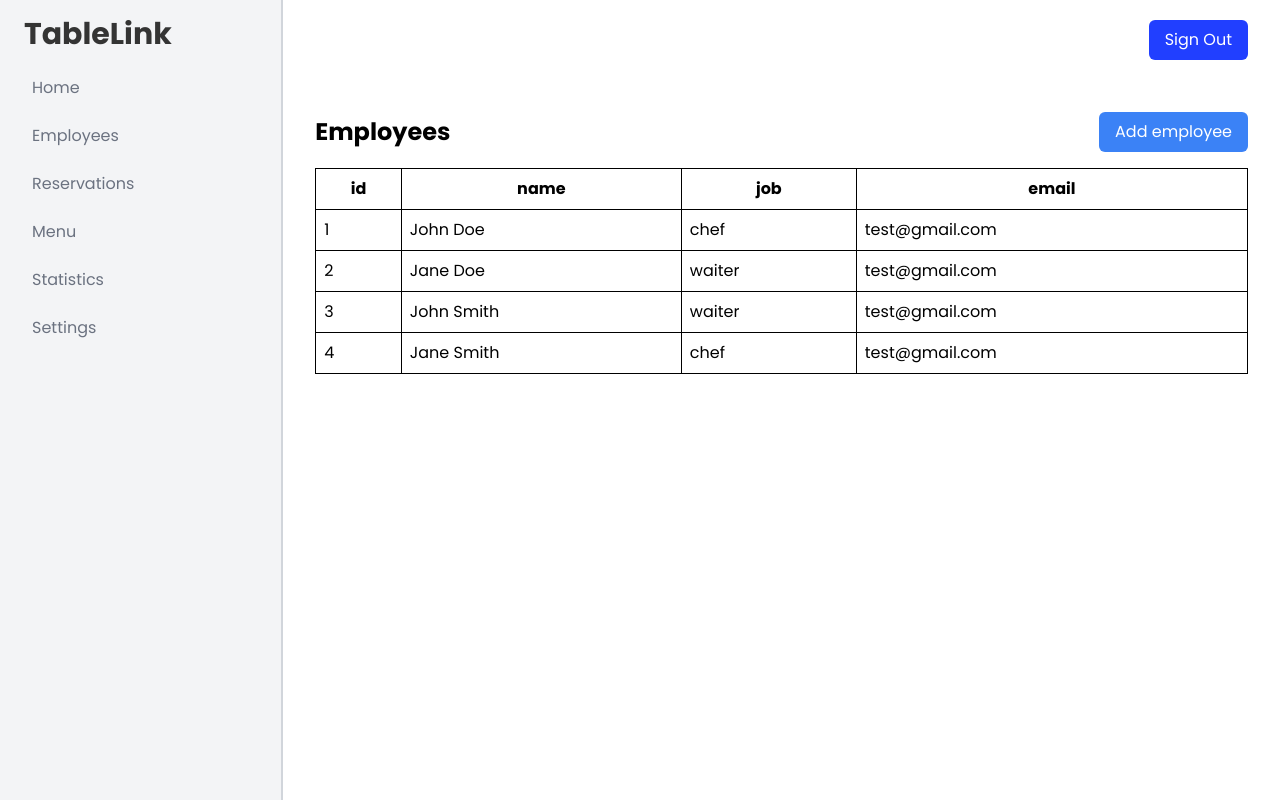
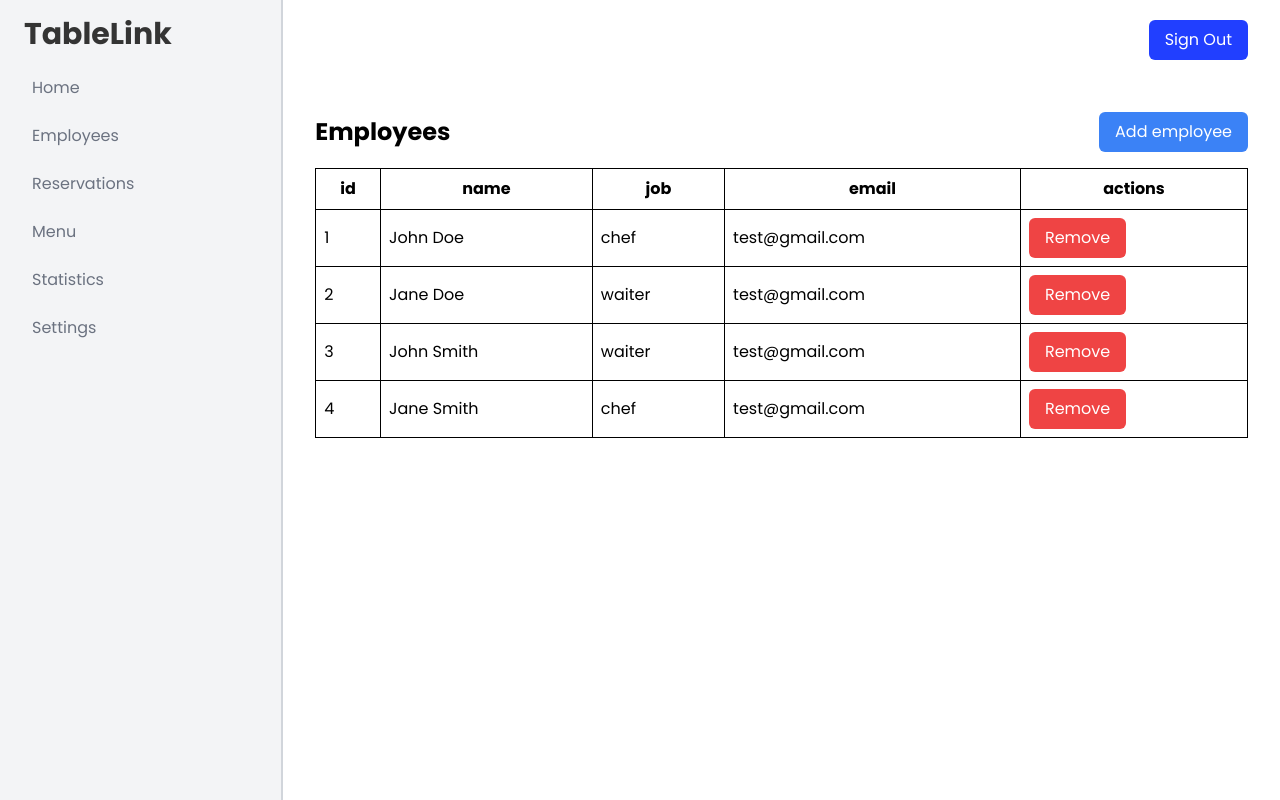
Before and after one commit to idebbarh/TableLink, a React (Create React App) app in the folder ui/: page /dashboard/employees in a window 1280 px wide. Built offline with nearby package versions, Linux system fonts and the light colour scheme.

Commit message:
add remove items from the table

```diff
--- a/ui/src/screens/auth/dashboard/restaurantOwner/Employees.tsx
+++ b/ui/src/screens/auth/dashboard/restaurantOwner/Employees.tsx
@@ -8,38 +8,42 @@ function Employees() {
       id: 1,
       name: "John Doe",
       job: "chef",
-    email:"test@gmail.com",
-    password:"test",
+      email: "test@gmail.com",
+      password: "test",
     },
     {
       id: 2,
       name: "Jane Doe",
       job: "waiter",
-            email:"test@gmail.com",
+      email: "test@gmail.com",
 
-            password:"test",
+      password: "test",
     },
     {
       id: 3,
       name: "John Smith",
       job: "waiter",
-            email:"test@gmail.com",
+      email: "test@gmail.com",
 
-            password:"test",
+      password: "test",
     },
     {
       id: 4,
       name: "Jane Smith",
       job: "chef",
-            email:"test@gmail.com",
-            password:"test",
+      email: "test@gmail.com",
+      password: "test",
     },
   ]);
 
   const addNewEmployee = (employee: IEmployee) => {
     const id = employees.length + 1;
-    console.log([...employees, { ...employee, id }]);
     setEmployees((prev) => [...prev, { ...employee, id }]);
+  };
+
+  const removeEmployee = (id: number | undefined) => {
+        if(typeof id === 'undefined') return;
+    setEmployees((prev) => prev.filter((item) => item.id !== id));
   };
 
   return (
@@ -72,7 +76,8 @@ function Employees() {
             <th className="border border-solid border-black p-2">id</th>
             <th className="border border-solid border-black p-2">name</th>
             <th className="border border-solid border-black p-2">job</th>
-                        <th className="border border-solid border-black p-2">email</th>
+            <th className="border border-solid border-black p-2">email</th>
+            <th className="border border-solid border-black p-2">actions</th>
           </tr>
         </thead>
         <tbody>
@@ -87,8 +92,16 @@ function Employees() {
               <td className="border border-solid border-black p-2">
                 {employee.job}
               </td>
+              <td className="border border-solid border-black p-2">
+                {employee.email}
+              </td>
                 <td className="border border-solid border-black p-2">
-                {employee.email}
+                <button
+                    className="bg-red-500 text-white px-4 py-2 rounded-md"
+                    onClick={() => removeEmployee(employee.id)}
+                    >
+                    Remove
+                </button>
                 </td>
             </tr>
           ))}
--- a/ui/src/screens/auth/dashboard/restaurantOwner/MainMenu.tsx
+++ b/ui/src/screens/auth/dashboard/restaurantOwner/MainMenu.tsx
@@ -1,3 +1,4 @@
+import { removeListener } from "process";
 import { useState } from "react";
 import FormModal from "../../../../components/auth/FormModal";
 import { restaurants } from "../../../notAuth/explore/Explore";
@@ -71,6 +72,10 @@ function MainMenu() {
     }
     setMenu((prev) => [...prev, { ...menuItem, id }]);
   };
+
+    const removeMenuItem = (id:number)=>{
+        setMenu(prev=>prev.filter(item=>item.id !== id))
+    }
   return (
     <>
       {isModalOpen && (
@@ -107,6 +112,7 @@ function MainMenu() {
             <th className="border border-solid border-black p-2">
               Ingredients
             </th>
+            <th className="border border-solid border-black p-2">actions</th>
           </tr>
         </thead>
         <tbody>
@@ -128,6 +134,11 @@ function MainMenu() {
                 })}
               </td>
             )}
+                <td>
+                    <button className="bg-red-500 text-white px-4 py-2 rounded-md" onClick={()=>removeMenuItem(item.id)}>
+                        Delete
+                    </button>
+                </td>
             </tr>
           ))}
         </tbody>
--- a/ui/src/screens/auth/dashboard/restaurantOwner/Reservations.tsx
+++ b/ui/src/screens/auth/dashboard/restaurantOwner/Reservations.tsx
@@ -1,4 +1,9 @@
-const reservations = [
+import { removeListener } from "process";
+import { useState } from "react";
+
+function Reservations() {
+    const [reservations,setReservations] = useState<IReservation[]>(
+            [
               {
                 id: 1,
                 name: "John Doe",
@@ -27,8 +32,10 @@ const reservations = [
                 time: "12:00",
                 people: 2,
               },
-];
-function Reservations() {
+            ])
+    const removeReservation = (id:number)=>{
+        setReservations(prev=>prev.filter(item=>item.id !== id))
+    }
   return (
     <>
       <h1 className="text-2xl font-bold capitalize">Reservations</h1>
@@ -40,6 +47,7 @@ function Reservations() {
             <th className="border border-solid border-black p-2">date</th>
             <th className="border border-solid border-black p-2">time</th>
             <th className="border border-solid border-black p-2">people</th>
+            <th className="border border-solid border-black p-2">actions</th>
           </tr>
         </thead>
         <tbody>
@@ -60,6 +68,14 @@ function Reservations() {
               <td className="border border-solid border-black p-2">
                 {reservation.people}
               </td>
+                <td className="border border-solid border-black p-2">
+                <button
+                    className="bg-red-500 text-white px-4 py-2 rounded-md"
+                    onClick={() => removeReservation(reservation.id)}
+                    >
+                    Remove
+                </button>
+                </td>
             </tr>
           ))}
         </tbody>
--- a/ui/src/types/global.d.ts
+++ b/ui/src/types/global.d.ts
@@ -22,3 +22,11 @@ declare interface IMenuItem{
         name:string,
     }[] | string,
 }
+
+declare interface IReservation{
+    id:number,
+    name:string,
+    date:string,
+    time:string,
+    people:number,
+}
```
Lines whose indentation alone changed are shown as unchanged.
